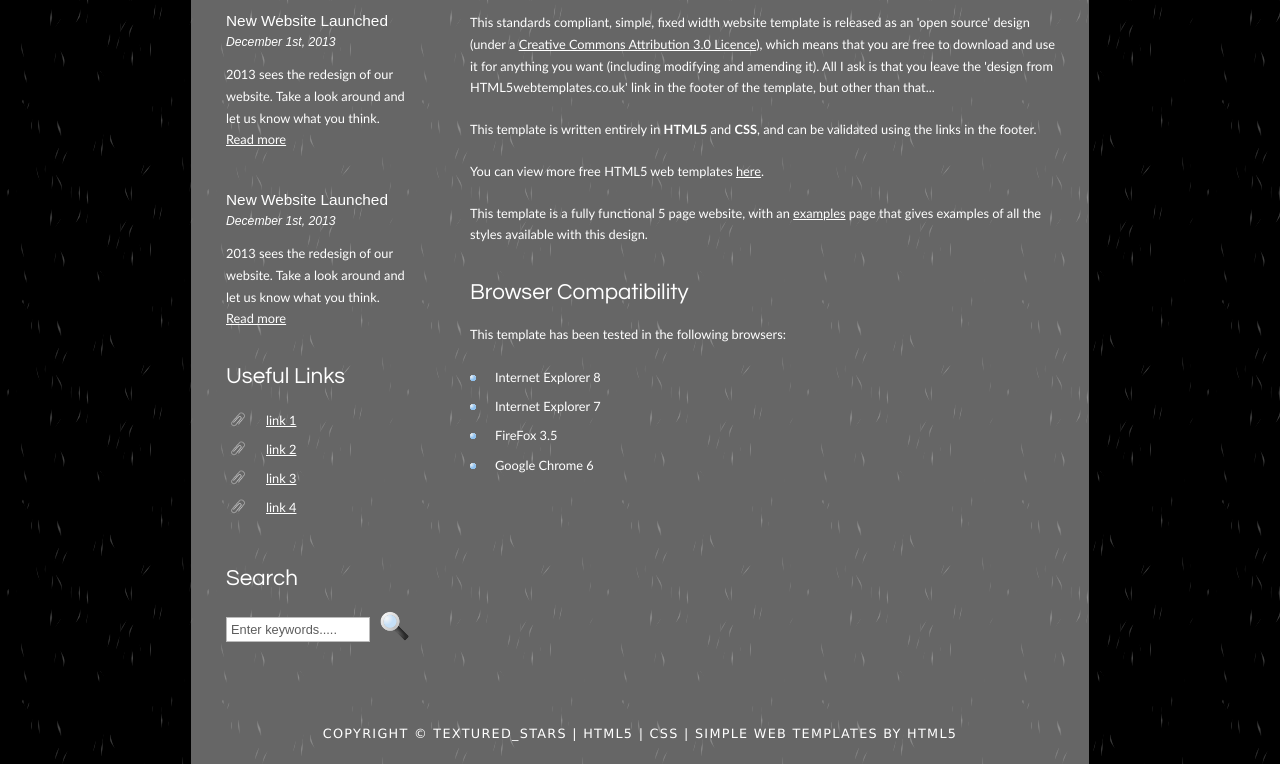
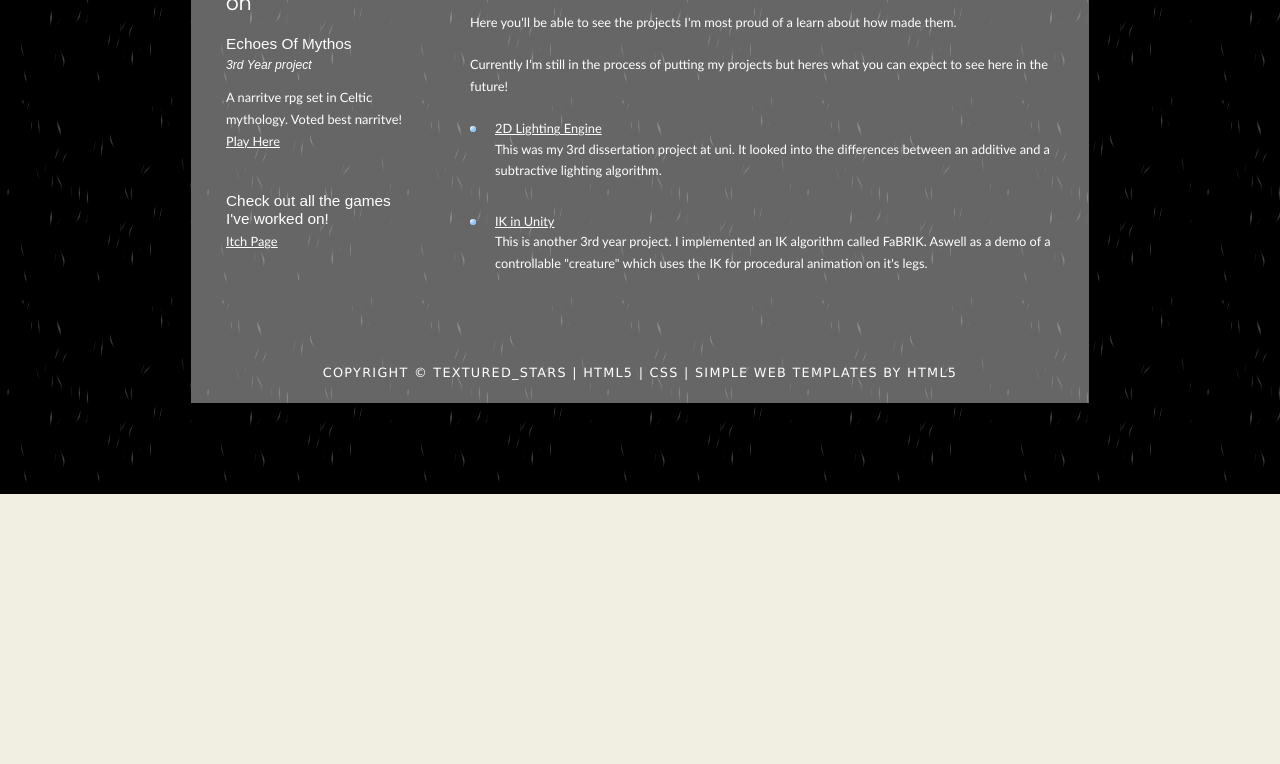
Before and after one commit to JudeDommett/judedommett.github.io, a plain HTML site: page textured_stars/index.html in a window 1280 px wide. Shown: the part 306-1070 px from the top of the page. After the commit the page ends 800 px from the top, so only its background shows below. Drawn offline with Linux system fonts and the light colour scheme.

Commit message:
Added main page content

```diff
--- a/textured_stars/index.html
+++ b/textured_stars/index.html
@@ -2,9 +2,9 @@
 <html>
 
 <head>
-  <title>textured_stars</title>
-  <meta name="description" content="website description" />
-  <meta name="keywords" content="website keywords, website keywords" />
+  <title>Jude Dommett</title>
+  <meta name="description" content="Jude Dommett's portfolio website" />
+  <meta name="keywords" content="portfolio, programming, game programming" />
   <meta http-equiv="content-type" content="text/html; charset=windows-1252" />
   <link rel="stylesheet" type="text/css" href="style/style.css" title="style" />
 </head>
@@ -15,8 +15,8 @@
       <div id="logo">
         <div id="logo_text">
           <!-- class="logo_colour", allows you to change the colour of the text -->
-          <h1><a href="index.html">textured<span class="logo_colour">_stars</span></a></h1>
-          <h2>Simple. Contemporary. Website Template.</h2>
+          <h1><a href="index.html">Jude<span class="logo_colour">_Dommett</span></a></h1>
+          <h2>Game Programming Portfolio</h2>
         </div>
       </div>
       <div id="menubar">
@@ -33,44 +33,24 @@
     <div id="site_content">
       <div class="sidebar">
         <!-- insert your sidebar items here -->
-        <h3>Latest News</h3>
-        <h4>New Website Launched</h4>
-        <h5>December 1st, 2013</h5>
-        <p>2013 sees the redesign of our website. Take a look around and let us know what you think.<br /><a href="#">Read more</a></p>
+        <h3>Games I've worked on</h3>
+        <h4>Echoes Of Mythos</h4>
+        <h5>3rd Year project</h5>
+        <p>A narritve rpg set in Celtic mythology. Voted best narritve! <br /><a href="https://stickyy-keys.itch.io/echoes-of-mythos">Play Here</a></p>
         <p></p>
-        <h4>New Website Launched</h4>
-        <h5>December 1st, 2013</h5>
-        <p>2013 sees the redesign of our website. Take a look around and let us know what you think.<br /><a href="#">Read more</a></p>
-        <h3>Useful Links</h3>
-        <ul>
-          <li><a href="#">link 1</a></li>
-          <li><a href="#">link 2</a></li>
-          <li><a href="#">link 3</a></li>
-          <li><a href="#">link 4</a></li>
-        </ul>
-        <h3>Search</h3>
-        <form method="post" action="#" id="search_form">
-          <p>
-            <input class="search" type="text" name="search_field" value="Enter keywords....." />
-            <input name="search" type="image" style="border: 0; margin: 0 0 -9px 5px;" src="style/search.png" alt="Search" title="Search" />
-          </p>
-        </form>
+        <h4>Check out all the games I've worked on!</h3>
+        <a href="https://juder.itch.io/">Itch Page</a>
       </div>
       <div id="content">
         <!-- insert the page content here -->
-        <h1>Welcome to the textured_stars template</h1>
-        <p>This standards compliant, simple, fixed width website template is released as an 'open source' design (under a <a href="http://creativecommons.org/licenses/by/3.0">Creative Commons Attribution 3.0 Licence</a>), which means that you are free to download and use it for anything you want (including modifying and amending it). All I ask is that you leave the 'design from HTML5webtemplates.co.uk' link in the footer of the template, but other than that...</p>
-        <p>This template is written entirely in <strong>HTML5</strong> and <strong>CSS</strong>, and can be validated using the links in the footer.</p>
-        <p>You can view more free HTML5 web templates <a href="http://www.html5webtemplates.co.uk">here</a>.</p>
-        <p>This template is a fully functional 5 page website, with an <a href="examples.html">examples</a> page that gives examples of all the styles available with this design.</p>
-        <h2>Browser Compatibility</h2>
-        <p>This template has been tested in the following browsers:</p>
+        <h1>Welcome to my website!</h1>
+        <p>Here you'll be able to see the projects I'm most proud of a learn about how made them.</p>
+        <p>Currently I'm still in the process of putting my projects but heres what you can expect to see here in the future!</p>
         <ul>
-          <li>Internet Explorer 8</li>
-          <li>Internet Explorer 7</li>
-          <li>FireFox 3.5</li>
-          <li>Google Chrome 6</li>
+          <li><a href="">2D Lighting Engine</a><p>This was my 3rd dissertation project at uni. It looked into the differences between an additive and a subtractive lighting algorithm. </p></li>
+          <li><a href="">IK in Unity</a><p>This is another 3rd year project. I implemented an IK algorithm called FaBRIK. Aswell as a demo of a controllable "creature" which uses the IK for procedural animation on it's legs.</p></li>
         </ul>
+
       </div>
     </div>
     <div id="footer">
```
